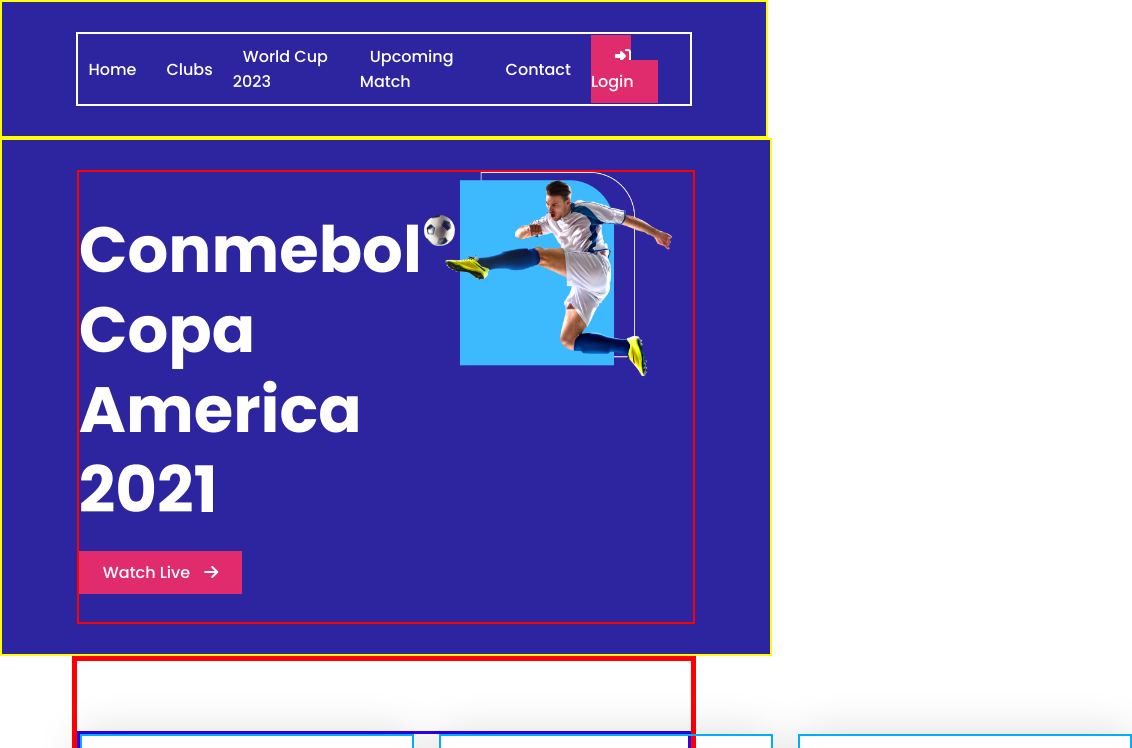
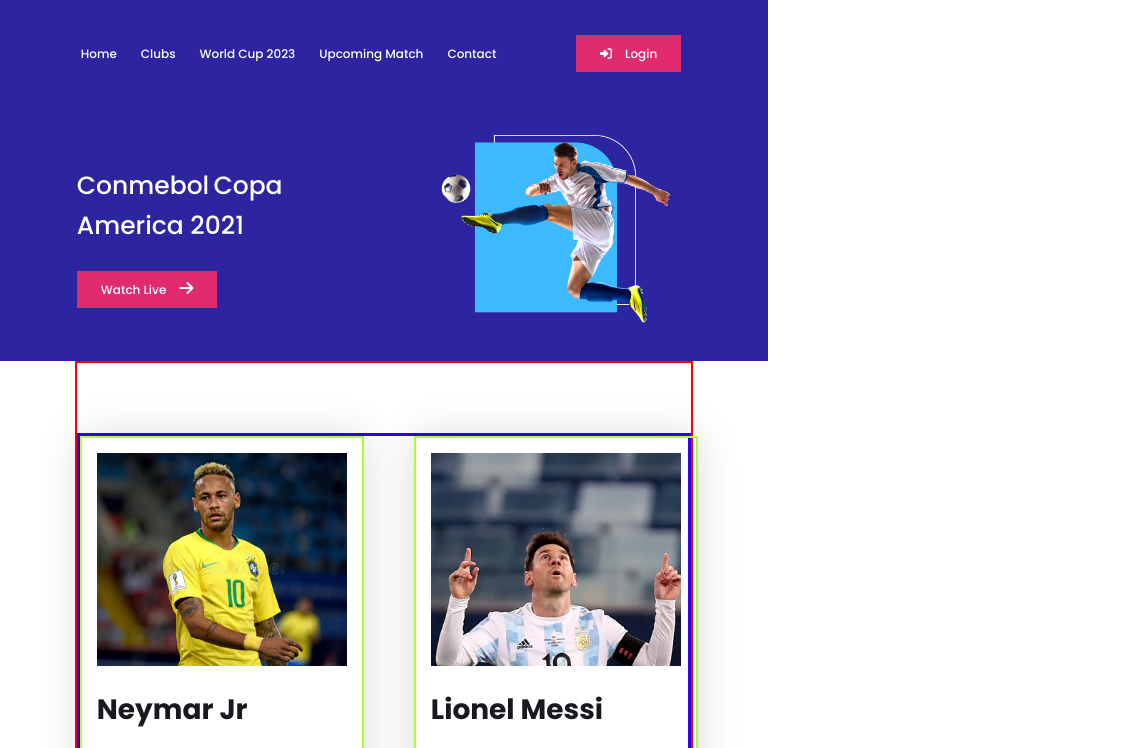
Before and after one commit to rakibshakib/responsive-football-assignment-2, a plain HTML site: page index.html in a window 768 px wide. Shown: the top 748 px of the page, 1132 px wide, since content can reach past the window. Drawn offline with Linux system fonts and the light colour scheme.

Commit message:
tablet mood player section responsive done

```diff
--- a/css/responsive.css
+++ b/css/responsive.css
@@ -164,3 +164,57 @@
     }
 }
 /* tablet responsive code here  */
+@media (min-width: 425.01px) and (max-width: 768px) {
+
+    /* navbar css here  */
+    .nav-items li a {
+        padding: 2px;
+    }
+    .nav-items li {
+
+        font-size: 12px;
+    }
+    .button,
+    .fa-sign-in-alt {
+        font-size: 12px;
+        margin-right: 10px;
+        color: #ffffff;
+    }
+     /* all tablet grid css here */
+
+    .players-wrap,
+    .banner-wrapper,
+    .highlight,
+    .games-schedule-wrap {
+        grid-template-columns: repeat(2, 1fr);
+        justify-items: center;
+        gap: 50px;
+    }
+    .banner-details h1 {
+        font-size: 25px;
+        display: inline;
+        font-weight: 500;
+        line-height: 40px;
+    }
+    /* banner tablet css here */
+    .banner-image {
+        width: 280.01px;
+        height: auto;
+        margin-right: 20px;
+    }
+
+    .banner-image img {
+        width: 100%;
+    }
+    /* player responsive for tablet */
+    .player {
+        width: 250px;
+    }
+    .player-img{
+        width: 250px;
+        height: auto;
+    }
+    .player-img img{
+        width: 100%;
+    }
+}
--- a/css/style.css
+++ b/css/style.css
@@ -42,7 +42,7 @@
 .navbar {
     background-color: #2D25A0;
     padding: 30px 0;
-    border: 2px solid yellow;
+
 }
 
 .nav-wrap {
@@ -51,7 +51,7 @@
     align-items: center;
     width: 80%;
     margin: 0 auto;
-    border: 2px solid white;
+
 }
 
 .nav-items {
@@ -83,7 +83,7 @@
 .banner-section {
     background-color: #2D25A0;
     padding: 30px 0;
-    border: 2px solid yellow;
+
     width: 100%;
 }
 
@@ -93,7 +93,7 @@
     justify-content: space-between;
     width: 80%;
     margin: 0 auto;
-    border: 2px solid rgb(255, 0, 0);
+
 }
 
 .banner-details h1 {
@@ -134,7 +134,7 @@
 .players-section {
     width: 80%;
     margin: auto;
-    border: 5px solid rgb(255, 0, 0);
+    border: 2px solid rgb(255, 0, 0);
 }
 
 .players-wrap {
@@ -153,7 +153,7 @@
     align-items: flex-start;
     padding: 15px;
     box-shadow: 0px 0px 40px rgba(0, 0, 0, 0.15);
-    border: 2px solid rgb(0, 174, 255);
+    border: 2px solid greenyellow;
 }
 
 .player-img {
```
